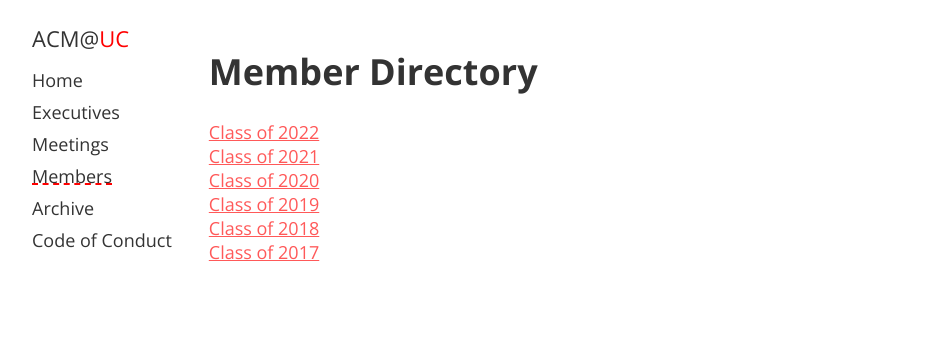
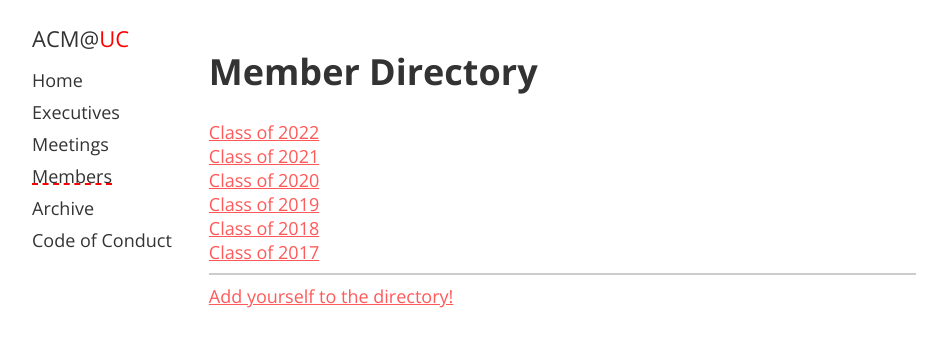
Before and after one commit to ACMatUC/acmatuc.github.io, a Jekyll site: the page built from members/members.html, in a window 1280 px wide. Shown: the top 347 px of the page, without its empty margins (166-1113 px from the left). Built offline with Jekyll 4.4.1, drawn with Linux system fonts in a browser that asks for light colours.

Commit message:
Fix members directory on mobile, adds link to instructions to add to directory (closes #34)

```diff
--- a/_sass/components/_members.scss
+++ b/_sass/components/_members.scss
@@ -19,4 +19,7 @@
     p {
         margin: 0;
     }
+    table {
+        table-layout:fixed;
+    }
 }
--- a/members/members.html
+++ b/members/members.html
@@ -13,3 +13,5 @@
 <div><a href="class_of_2019">Class of 2019</a></div>
 <div><a href="class_of_2018">Class of 2018</a></div>
 <div><a href="class_of_2017">Class of 2017</a></div>
+<hr>
+<div><a href="https://github.com/ACMatUC/acmatuc.github.io/tree/master/_data">Add yourself to the directory!</a></div>
```
